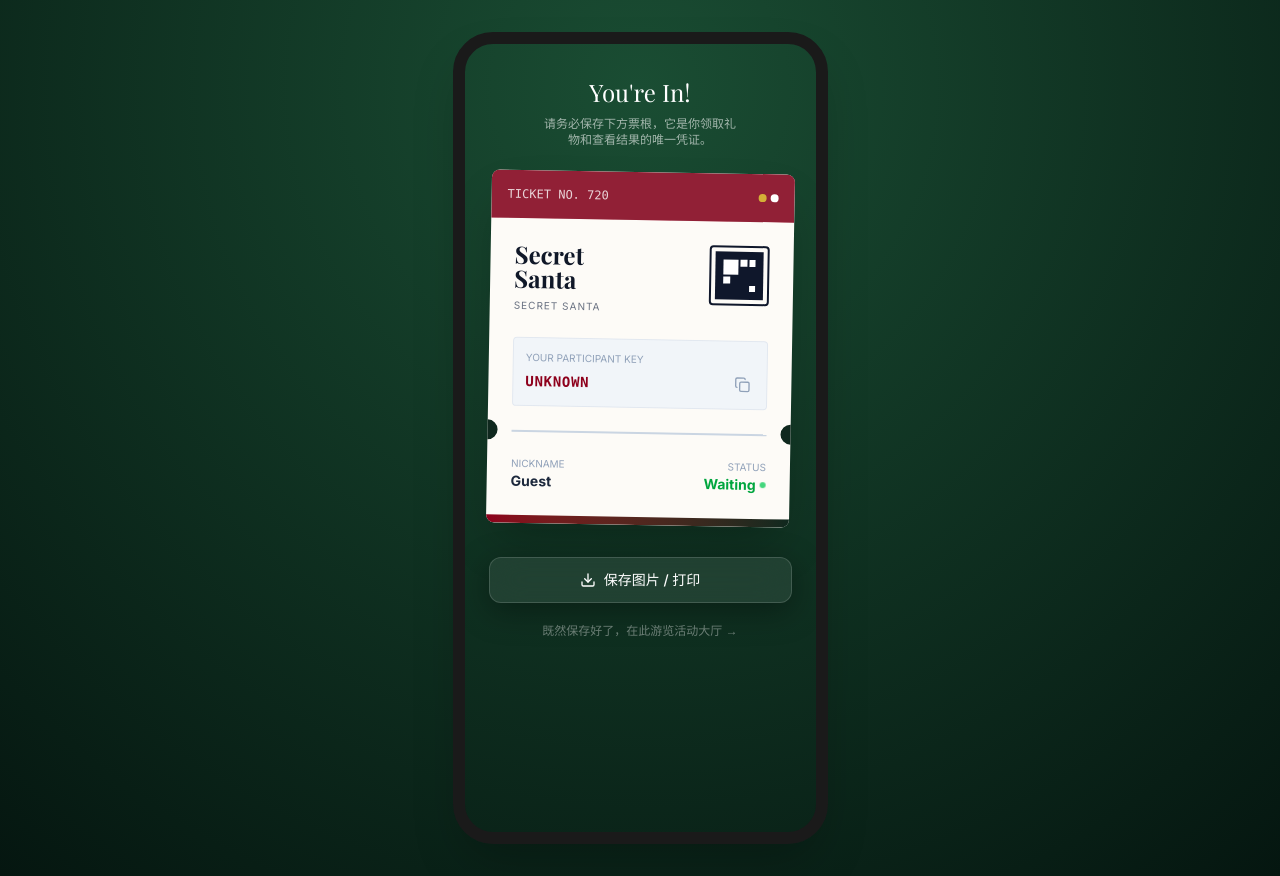
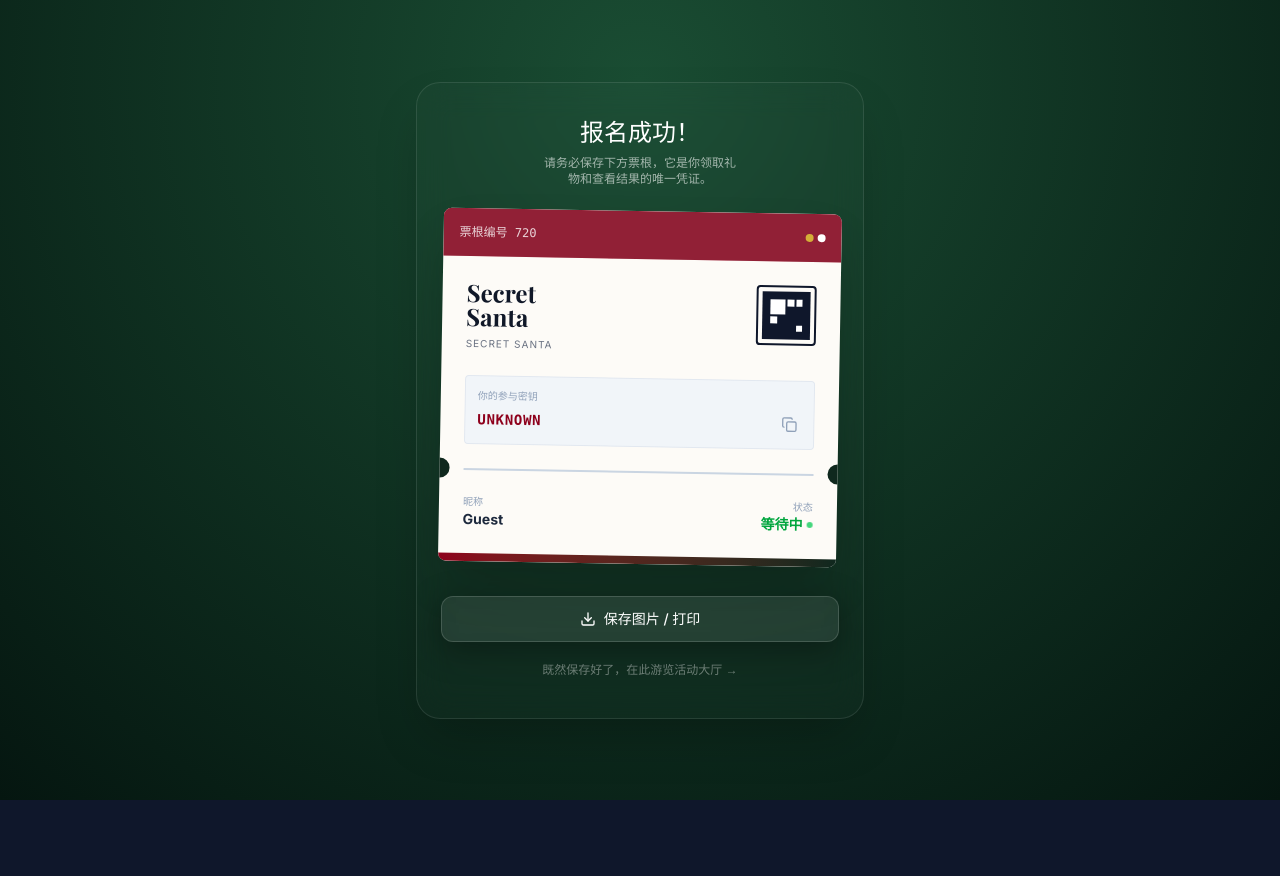
Before and after one commit to umitsurumi/secret-santa, a Next.js app: page /join/success in a window 1280 px wide. After the commit the page ends 800 px from the top, so only its background shows below. Built offline with nearby package versions, Linux system fonts and the light colour scheme; grey boxes are pictures that could not be loaded; a web font is replaced by a local one.

Commit message:
fix: wrong mobile style

```diff
--- a/app/join/[id]/page.tsx
+++ b/app/join/[id]/page.tsx
@@ -85,13 +85,13 @@ export default function RegistrationPage({
 
     return (
         <div className="min-h-screen bg-christmas-dark flex items-center justify-center p-8 bg-[radial-gradient(circle_at_50%_10%,#1a4d33_0%,#051610_100%)]">
-            <div className="w-[375px] h-[812px] bg-transparent border-[12px] border-[#1a1a1a] rounded-[40px] shadow-2xl relative overflow-hidden flex flex-col shrink-0 bg-[#0F281E]">
-                <div className="flex-1 flex flex-col relative z-10 overflow-y-auto no-scrollbar pb-24">
+            <div className="max-w-md w-full mx-auto bg-christmas-glass/30 backdrop-blur-lg rounded-3xl border border-white/10 shadow-2xl overflow-hidden relative">
+                <div className="flex-1 flex flex-col relative z-10 overflow-y-auto no-scrollbar pb-6">
                     {/* Sticky Header */}
                     <div className="px-6 py-4 border-b border-white/5 flex justify-between items-center bg-[#0d2119]/80 backdrop-blur-md sticky top-0 z-50">
                         <div>
                             <h3 className="text-white font-serif text-lg">
-                                Fill Details
+                                填写详细信息
                             </h3>
                             <p className="text-xs text-white/40">
                                 参加 Secret Santa
@@ -214,8 +214,8 @@ export default function RegistrationPage({
                     </div>
                 </div>
 
-                {/* Footer Action (Absolute) */}
-                <div className="absolute bottom-0 left-0 w-full p-6 bg-gradient-to-t from-black/90 to-transparent z-50">
+                {/* Footer Action */}
+                <div className="w-full p-6 bg-gradient-to-t from-black/90 to-transparent">
                     <button
                         onClick={handleSubmit}
                         disabled={isSubmitting}
--- a/app/join/page.tsx
+++ b/app/join/page.tsx
@@ -48,15 +48,15 @@ export default function JoinPage() {
 
     return (
         <div className="min-h-screen bg-christmas-dark flex items-center justify-center p-8 bg-[radial-gradient(circle_at_50%_10%,#1a4d33_0%,#051610_100%)]">
-            <div className="w-[375px] h-[812px] bg-transparent border-[12px] border-[#1a1a1a] rounded-[40px] shadow-2xl relative overflow-hidden flex flex-col shrink-0">
+            <div className="max-w-md w-full mx-auto bg-christmas-glass/30 backdrop-blur-lg rounded-3xl border border-white/10 shadow-2xl overflow-hidden relative">
                 {/* Decorative Snow */}
                 <div className="absolute top-10 left-10 w-2 h-2 bg-white/20 rounded-full blur-[1px]"></div>
                 <div className="absolute top-20 right-20 w-3 h-3 bg-white/10 rounded-full blur-[2px]"></div>
 
-                <div className="flex-1 flex flex-col justify-center px-6 relative z-10">
+                <div className="p-8 relative z-10">
                     <Link
                         href="/"
-                        className="absolute top-12 left-6 text-white/60 hover:text-white transition-colors"
+                        className="absolute top-6 left-6 text-white/60 hover:text-white transition-colors"
                     >
                         <ArrowLeft className="w-6 h-6" />
                     </Link>
@@ -68,7 +68,7 @@ export default function JoinPage() {
 
                         <div>
                             <h2 className="text-2xl text-white font-serif font-bold mb-2">
-                                Have an Invite?
+                                已有邀请码？
                             </h2>
                             <p className="text-white/50 text-sm">
                                 请输入房间邀请码加入活动
--- a/app/join/success/page.tsx
+++ b/app/join/success/page.tsx
@@ -20,10 +20,10 @@ function TicketContent() {
     };
 
     return (
-        <div className="w-[375px] h-[812px] bg-transparent border-[12px] border-[#1a1a1a] rounded-[40px] shadow-2xl relative overflow-hidden flex flex-col shrink-0 bg-[#0F281E]">
+        <div className="max-w-md w-full mx-auto bg-christmas-glass/30 backdrop-blur-lg rounded-3xl border border-white/10 shadow-2xl overflow-hidden relative">
             <div className="flex-1 flex flex-col items-center pt-8 px-6 relative z-10 overflow-y-auto no-scrollbar">
                 <h2 className="text-white font-serif text-2xl mb-2 text-center">
-                    You're In!
+                    报名成功！
                 </h2>
                 <p className="text-white/60 text-xs text-center mb-6 max-w-[200px]">
                     请务必保存下方票根，它是你领取礼物和查看结果的唯一凭证。
@@ -35,7 +35,7 @@ function TicketContent() {
                     <div className="bg-christmas-red p-4 flex justify-between items-center relative overflow-hidden">
                         <div className="absolute w-full h-full top-0 left-0 bg-[url('https://www.transparenttextures.com/patterns/stardust.png')] opacity-20"></div>
                         <span className="text-white/80 font-mono text-xs z-10">
-                            TICKET NO.{" "}
+                            票根编号{" "}
                             {Math.floor(Math.random() * 1000)
                                 .toString()
                                 .padStart(3, "0")}
@@ -76,7 +76,7 @@ function TicketContent() {
                         {/* User Key */}
                         <div className="bg-slate-100 p-3 rounded border border-slate-200">
                             <p className="text-[10px] text-slate-400 uppercase mb-1">
-                                Your Participant Key
+                                你的参与密钥
                             </p>
                             <div className="flex justify-between items-center gap-2">
                                 <code className="text-sm font-mono font-bold text-christmas-red tracking-wider truncate flex-1 block">
@@ -105,7 +105,7 @@ function TicketContent() {
                         <div className="flex justify-between items-end">
                             <div>
                                 <div className="text-[10px] text-slate-400 uppercase">
-                                    Nickname
+                                    昵称
                                 </div>
                                 <div className="font-bold text-sm truncate max-w-[100px]">
                                     {nickname}
@@ -113,10 +113,10 @@ function TicketContent() {
                             </div>
                             <div>
                                 <div className="text-[10px] text-slate-400 uppercase text-right">
-                                    Status
+                                    状态
                                 </div>
                                 <div className="font-bold text-sm text-right text-green-600 flex items-center justify-end gap-1">
-                                    Waiting{" "}
+                                    等待中{" "}
                                     <span className="block w-1.5 h-1.5 rounded-full bg-green-500 animate-pulse"></span>
                                 </div>
                             </div>
```
